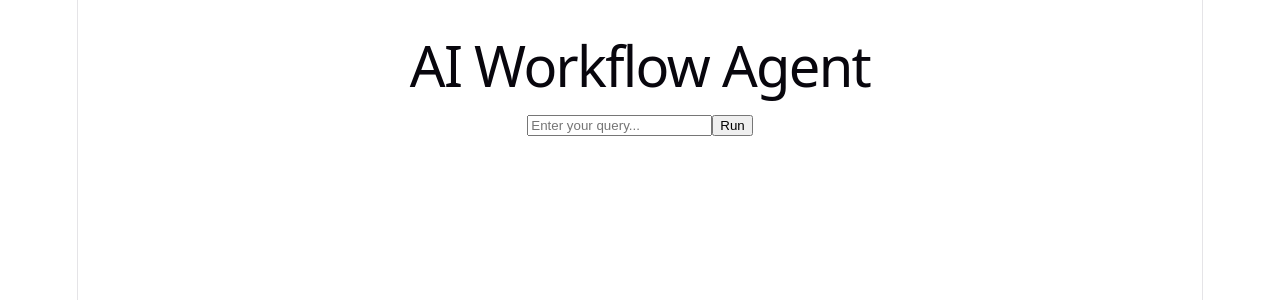
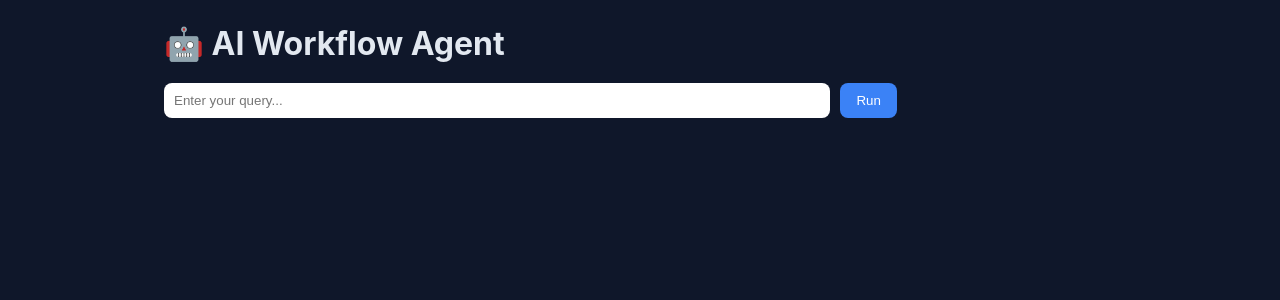
Before and after one commit to Thang30/ai-workflow-agent-platform, a React (Vite) app in the folder frontend/ai-workflow-agent-platform-frontend/: page / in a window 1280 px wide. Shown: the top 300 px of the page. Built offline with nearby package versions, Linux system fonts and the light colour scheme.

Commit message:
start to apply some styling

```diff
--- a/frontend/ai-workflow-agent-platform-frontend/src/App.css
+++ b/frontend/ai-workflow-agent-platform-frontend/src/App.css
@@ -1,184 +1,12 @@
-.counter {
-  font-size: 16px;
-  padding: 5px 10px;
-  border-radius: 5px;
-  color: var(--accent);
-  background: var(--accent-bg);
-  border: 2px solid transparent;
-  transition: border-color 0.3s;
-  margin-bottom: 24px;
-
-  &:hover {
-    border-color: var(--accent-border);
-  }
-  &:focus-visible {
-    outline: 2px solid var(--accent);
-    outline-offset: 2px;
-  }
+.card {
+  background: #1e293b;
+  border-radius: 12px;
+  padding: 16px;
+  margin-bottom: 16px;
+  box-shadow: 0 4px 12px rgba(0, 0, 0, 0.3);
 }
 
-.hero {
-  position: relative;
-
-  .base,
-  .framework,
-  .vite {
-    inset-inline: 0;
-    margin: 0 auto;
-  }
-
-  .base {
-    width: 170px;
-    position: relative;
-    z-index: 0;
-  }
-
-  .framework,
-  .vite {
-    position: absolute;
-  }
-
-  .framework {
-    z-index: 1;
-    top: 34px;
-    height: 28px;
-    transform: perspective(2000px) rotateZ(300deg) rotateX(44deg) rotateY(39deg)
-      scale(1.4);
-  }
-
-  .vite {
-    z-index: 0;
-    top: 107px;
-    height: 26px;
-    width: auto;
-    transform: perspective(2000px) rotateZ(300deg) rotateX(40deg) rotateY(39deg)
-      scale(0.8);
-  }
+.card h2 {
+  margin-bottom: 10px;
+  font-size: 18px;
 }
-
-#center {
-  display: flex;
-  flex-direction: column;
-  gap: 25px;
-  place-content: center;
-  place-items: center;
-  flex-grow: 1;
-
-  @media (max-width: 1024px) {
-    padding: 32px 20px 24px;
-    gap: 18px;
-  }
-}
-
-#next-steps {
-  display: flex;
-  border-top: 1px solid var(--border);
-  text-align: left;
-
-  & > div {
-    flex: 1 1 0;
-    padding: 32px;
-    @media (max-width: 1024px) {
-      padding: 24px 20px;
-    }
-  }
-
-  .icon {
-    margin-bottom: 16px;
-    width: 22px;
-    height: 22px;
-  }
-
-  @media (max-width: 1024px) {
-    flex-direction: column;
-    text-align: center;
-  }
-}
-
-#docs {
-  border-right: 1px solid var(--border);
-
-  @media (max-width: 1024px) {
-    border-right: none;
-    border-bottom: 1px solid var(--border);
-  }
-}
-
-#next-steps ul {
-  list-style: none;
-  padding: 0;
-  display: flex;
-  gap: 8px;
-  margin: 32px 0 0;
-
-  .logo {
-    height: 18px;
-  }
-
-  a {
-    color: var(--text-h);
-    font-size: 16px;
-    border-radius: 6px;
-    background: var(--social-bg);
-    display: flex;
-    padding: 6px 12px;
-    align-items: center;
-    gap: 8px;
-    text-decoration: none;
-    transition: box-shadow 0.3s;
-
-    &:hover {
-      box-shadow: var(--shadow);
-    }
-    .button-icon {
-      height: 18px;
-      width: 18px;
-    }
-  }
-
-  @media (max-width: 1024px) {
-    margin-top: 20px;
-    flex-wrap: wrap;
-    justify-content: center;
-
-    li {
-      flex: 1 1 calc(50% - 8px);
-    }
-
-    a {
-      width: 100%;
-      justify-content: center;
-      box-sizing: border-box;
-    }
-  }
-}
-
-#spacer {
-  height: 88px;
-  border-top: 1px solid var(--border);
-  @media (max-width: 1024px) {
-    height: 48px;
-  }
-}
-
-.ticks {
-  position: relative;
-  width: 100%;
-
-  &::before,
-  &::after {
-    content: '';
-    position: absolute;
-    top: -4.5px;
-    border: 5px solid transparent;
-  }
-
-  &::before {
-    left: 0;
-    border-left-color: var(--border);
-  }
-  &::after {
-    right: 0;
-    border-right-color: var(--border);
-  }
-}
--- a/frontend/ai-workflow-agent-platform-frontend/src/App.tsx
+++ b/frontend/ai-workflow-agent-platform-frontend/src/App.tsx
@@ -17,12 +17,16 @@ function App() {
   };
 
   return (
-    <div style={{ padding: '20px' }}>
-      <h1>AI Workflow Agent</h1>
+    <div className="container">
+      <h1 style={{ marginBottom: '20px' }}>🤖 AI Workflow Agent</h1>
 
       <ChatInput onSubmit={handleSubmit} />
 
-      {loading && <p>Running workflow...</p>}
+      {loading && (
+        <div className="card">
+          <p>⏳ Running workflow...</p>
+        </div>
+      )}
 
       {data && (
         <>
--- a/frontend/ai-workflow-agent-platform-frontend/src/components/ChatInput.tsx
+++ b/frontend/ai-workflow-agent-platform-frontend/src/components/ChatInput.tsx
@@ -4,13 +4,32 @@ export default function ChatInput({ onSubmit }: any) {
   const [query, setQuery] = useState('');
 
   return (
-    <div>
+    <div className="card">
       <input
+        style={{
+          width: '70%',
+          padding: '10px',
+          borderRadius: '8px',
+          border: 'none',
+          marginRight: '10px',
+        }}
         value={query}
         onChange={(e) => setQuery(e.target.value)}
         placeholder="Enter your query..."
       />
-      <button onClick={() => onSubmit(query)}>Run</button>
+      <button
+        style={{
+          padding: '10px 16px',
+          borderRadius: '8px',
+          background: '#3b82f6',
+          color: 'white',
+          border: 'none',
+          cursor: 'pointer',
+        }}
+        onClick={() => onSubmit(query)}
+      >
+        Run
+      </button>
     </div>
   );
 }
--- a/frontend/ai-workflow-agent-platform-frontend/src/components/FinalAnswer.tsx
+++ b/frontend/ai-workflow-agent-platform-frontend/src/components/FinalAnswer.tsx
@@ -1,8 +1,8 @@
 export default function FinalAnswer({ answer }: any) {
   return (
-    <div>
-      <h2>Final Answer</h2>
-      <p>{answer}</p>
+    <div className="card">
+      <h2>✅ Final Answer</h2>
+      <p style={{ lineHeight: '1.6' }}>{answer}</p>
     </div>
   );
 }
--- a/frontend/ai-workflow-agent-platform-frontend/src/components/PlanView.tsx
+++ b/frontend/ai-workflow-agent-platform-frontend/src/components/PlanView.tsx
@@ -1,11 +1,11 @@
 export default function PlanView({ plan }: any) {
   return (
-    <div>
-      <h2>Plan</h2>
+    <div className="card">
+      <h2>🧠 Plan</h2>
       <ul>
         {plan.map((step: any) => (
-          <li key={step.step}>
-            {step.step}. {step.description}
+          <li key={step.step} style={{ marginBottom: '6px' }}>
+            <strong>{step.step}.</strong> {step.description}
           </li>
         ))}
       </ul>
--- a/frontend/ai-workflow-agent-platform-frontend/src/components/TraceView.tsx
+++ b/frontend/ai-workflow-agent-platform-frontend/src/components/TraceView.tsx
@@ -1,29 +1,32 @@
 export default function TraceView({ traces }: any) {
   return (
-    <div>
-      <h2>Execution</h2>
+    <div className="card">
+      <h2>⚙️ Execution</h2>
+
       {traces.map((t: any) => (
         <div
           key={t.step}
           style={{
-            border: '1px solid #ccc',
-            margin: '10px',
-            padding: '10px',
+            borderTop: '1px solid #334155',
+            paddingTop: '10px',
+            marginTop: '10px',
           }}
         >
           <h3>Step {t.step}</h3>
-          <p>
-            <strong>{t.description}</strong>
-          </p>
+          <p style={{ opacity: 0.8 }}>{t.description}</p>
 
           <details>
-            <summary>Input</summary>
-            <pre>{t.input}</pre>
-          </details>
+            <summary style={{ cursor: 'pointer', marginTop: '5px' }}>
+              Show details
+            </summary>
 
-          <details>
-            <summary>Output</summary>
-            <pre>{t.output}</pre>
+            <div style={{ marginTop: '10px' }}>
+              <strong>Input:</strong>
+              <pre>{t.input}</pre>
+
+              <strong>Output:</strong>
+              <pre>{t.output}</pre>
+            </div>
           </details>
         </div>
       ))}
--- a/frontend/ai-workflow-agent-platform-frontend/src/index.css
+++ b/frontend/ai-workflow-agent-platform-frontend/src/index.css
@@ -1,111 +1,20 @@
-:root {
-  --text: #6b6375;
-  --text-h: #08060d;
-  --bg: #fff;
-  --border: #e5e4e7;
-  --code-bg: #f4f3ec;
-  --accent: #aa3bff;
-  --accent-bg: rgba(170, 59, 255, 0.1);
-  --accent-border: rgba(170, 59, 255, 0.5);
-  --social-bg: rgba(244, 243, 236, 0.5);
-  --shadow:
-    rgba(0, 0, 0, 0.1) 0 10px 15px -3px, rgba(0, 0, 0, 0.05) 0 4px 6px -2px;
-
-  --sans: system-ui, 'Segoe UI', Roboto, sans-serif;
-  --heading: system-ui, 'Segoe UI', Roboto, sans-serif;
-  --mono: ui-monospace, Consolas, monospace;
-
-  font: 18px/145% var(--sans);
-  letter-spacing: 0.18px;
-  color-scheme: light dark;
-  color: var(--text);
-  background: var(--bg);
-  font-synthesis: none;
-  text-rendering: optimizeLegibility;
-  -webkit-font-smoothing: antialiased;
-  -moz-osx-font-smoothing: grayscale;
-
-  @media (max-width: 1024px) {
-    font-size: 16px;
-  }
-}
-
-@media (prefers-color-scheme: dark) {
-  :root {
-    --text: #9ca3af;
-    --text-h: #f3f4f6;
-    --bg: #16171d;
-    --border: #2e303a;
-    --code-bg: #1f2028;
-    --accent: #c084fc;
-    --accent-bg: rgba(192, 132, 252, 0.15);
-    --accent-border: rgba(192, 132, 252, 0.5);
-    --social-bg: rgba(47, 48, 58, 0.5);
-    --shadow:
-      rgba(0, 0, 0, 0.4) 0 10px 15px -3px, rgba(0, 0, 0, 0.25) 0 4px 6px -2px;
-  }
-
-  #social .button-icon {
-    filter: invert(1) brightness(2);
-  }
-}
-
-#root {
-  width: 1126px;
-  max-width: 100%;
-  margin: 0 auto;
-  text-align: center;
-  border-inline: 1px solid var(--border);
-  min-height: 100svh;
-  display: flex;
-  flex-direction: column;
+/* Reset */
+* {
+  margin: 0;
+  padding: 0;
   box-sizing: border-box;
 }
 
+/* Base */
 body {
-  margin: 0;
+  font-family: Inter, system-ui, sans-serif;
+  background-color: #0f172a; /* dark */
+  color: #e2e8f0;
 }
 
-h1,
-h2 {
-  font-family: var(--heading);
-  font-weight: 500;
-  color: var(--text-h);
+/* Container */
+.container {
+  max-width: 1000px;
+  margin: 0 auto;
+  padding: 24px;
 }
-
-h1 {
-  font-size: 56px;
-  letter-spacing: -1.68px;
-  margin: 32px 0;
-  @media (max-width: 1024px) {
-    font-size: 36px;
-    margin: 20px 0;
-  }
-}
-h2 {
-  font-size: 24px;
-  line-height: 118%;
-  letter-spacing: -0.24px;
-  margin: 0 0 8px;
-  @media (max-width: 1024px) {
-    font-size: 20px;
-  }
-}
-p {
-  margin: 0;
-}
-
-code,
-.counter {
-  font-family: var(--mono);
-  display: inline-flex;
-  border-radius: 4px;
-  color: var(--text-h);
-}
-
-code {
-  font-size: 15px;
-  line-height: 135%;
-  padding: 4px 8px;
-  background: var(--code-bg);
-}
```
